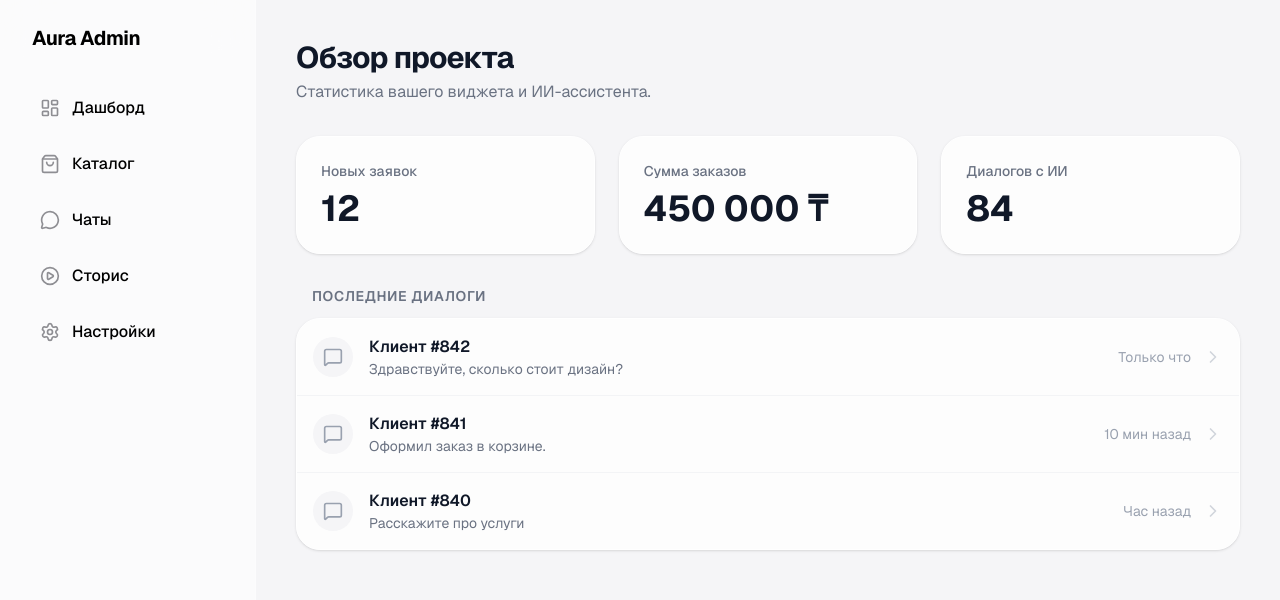
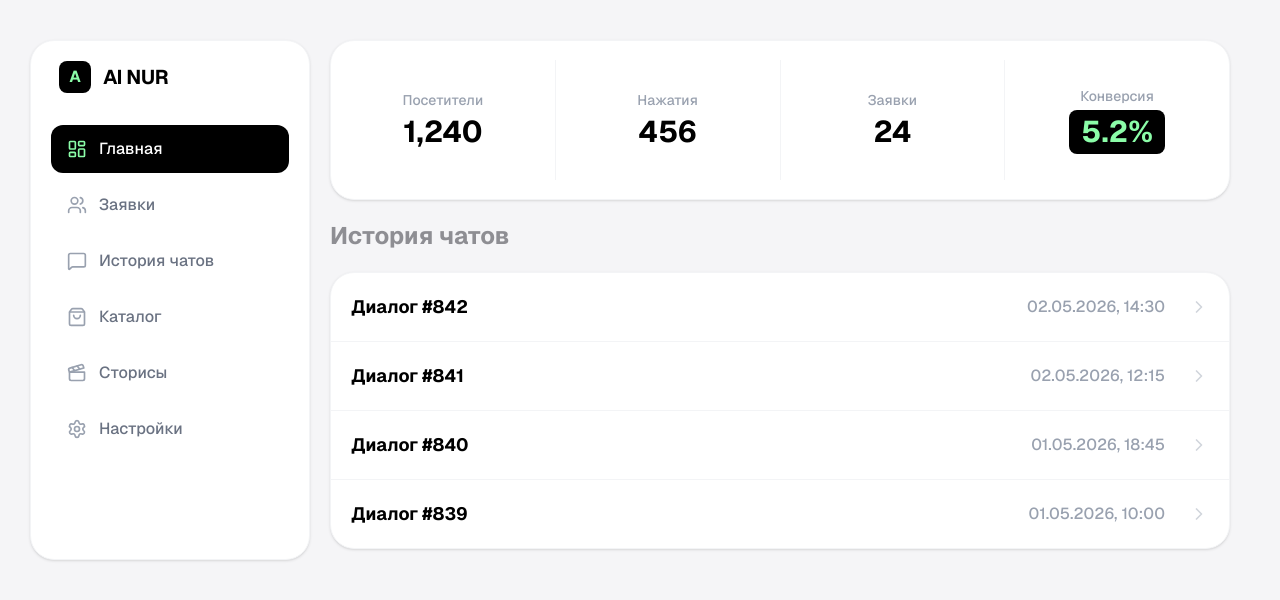
Before and after one commit to nurbolabu/ainur-backend, a Next.js app: page /admin in a window 1280 px wide. Shown: the top 600 px of the page. Built offline with nearby package versions, Linux system fonts and the light colour scheme.

Commit message:
ноавый

```diff
--- a/app/admin/chats/page.tsx
+++ b/app/admin/chats/page.tsx
@@ -1,60 +1,54 @@
 'use client';
 import { useState } from 'react';
-import { ChevronLeft, MessageSquare } from 'lucide-react';
+import { ChevronLeft } from 'lucide-react';
 
 export default function ChatsPage() {
-  const [activeChatId, setActiveChatId] = useState<string | null>(null);
+  const [activeChatId, setActiveChatId] = useState<string | null>('842');
 
   const dialogs = [
-    { id: '842', date: '02.05.2026, 14:30', messages: [{role: 'client', text: 'Привет!'}, {role: 'ai', text: 'Здравствуйте! Чем могу помочь?'}] },
-    { id: '841', date: '01.05.2026, 09:15', messages: [{role: 'client', text: 'Где вы находитесь?'}] }
+    { id: '842', date: '02.05.2026', time: '14:30', messages: [{role: 'client', text: 'Привет!'}, {role: 'ai', text: 'Здравствуйте! Чем могу помочь?'}] },
+    { id: '841', date: '01.05.2026', time: '09:15', messages: [{role: 'client', text: 'Сколько стоит дизайн?'}] }
   ];
 
   const activeChat = dialogs.find(d => d.id === activeChatId);
 
   return (
-    <div className="animate-in fade-in duration-500 h-full flex flex-col md:flex-row gap-6 max-w-5xl mx-auto pb-20 md:pb-0">
+    <div className="animate-in fade-in duration-500">
+      <h1 className="text-[#8E8E93] text-2xl font-bold mb-5">История чатов</h1>
 
-      {/* Список диалогов */}
-      <div className={`w-full md:w-1/3 flex flex-col ${activeChatId ? 'hidden md:flex' : 'flex'}`}>
-        <h1 className="text-3xl font-bold text-gray-900 tracking-tight mb-6">Диалоги</h1>
-        <div className="bg-white/80 border border-white rounded-[24px] overflow-hidden divide-y divide-gray-100 flex-grow shadow-sm">
-          {dialogs.map((dialog, idx) => (
-            <button key={dialog.id} onClick={() => setActiveChatId(dialog.id)} className={`w-full flex items-center gap-4 p-4 text-left hover:bg-white transition-colors ${activeChatId === dialog.id ? 'bg-white' : ''}`}>
-               <div className="w-10 h-10 rounded-full bg-[#f5f5f7] flex items-center justify-center text-gray-400 flex-shrink-0"><MessageSquare size={20} /></div>
-               <div className="overflow-hidden">
-                 <div className="font-semibold text-gray-900">Диалог #{dialog.id}</div>
-                 <div className="text-gray-500 text-sm truncate">{dialog.date}</div>
-               </div>
+      {/* КОНТЕЙНЕР 900px С ДВУМЯ КОЛОНКАМИ */}
+      <div className="w-[900px] h-[600px] bg-white rounded-[24px] shadow-sm border border-gray-100 flex overflow-hidden">
+
+        {/* ЛЕВАЯ КОЛОНКА (300px) */}
+        <div className="w-[300px] border-r border-gray-100 flex flex-col overflow-y-auto divide-y divide-gray-100">
+          {dialogs.map((dialog) => (
+            <button key={dialog.id} onClick={() => setActiveChatId(dialog.id)}
+              className={`p-5 text-left transition-colors ${activeChatId === dialog.id ? 'bg-[#f5f5f7]' : 'hover:bg-gray-50'}`}>
+              <div className="font-bold text-lg">Диалог #{dialog.id}</div>
+              <div className="text-gray-400 text-sm font-medium mt-1">{dialog.date}</div>
             </button>
           ))}
         </div>
-      </div>
 
-      {/* Окно самого чата */}
-      <div className={`w-full md:w-2/3 bg-white/80 border border-white rounded-[30px] shadow-sm flex flex-col overflow-hidden h-[70vh] md:h-[calc(100vh-120px)] ${!activeChatId ? 'hidden md:flex items-center justify-center text-gray-400' : 'flex'}`}>
-        {!activeChatId ? (
-          <div>Выберите диалог слева</div>
-        ) : (
-          <>
-            <div className="p-4 border-b border-white flex items-center gap-3 bg-white/50 backdrop-blur-md z-10 sticky top-0">
-              <button onClick={() => setActiveChatId(null)} className="md:hidden p-2 -ml-2 text-gray-500"><ChevronLeft size={24} /></button>
-              <div className="font-bold text-lg">Диалог #{activeChatId}</div>
-            </div>
-
-            <div className="flex-1 p-5 overflow-y-auto flex flex-col gap-4">
-              {activeChat?.messages.map((msg, i) => (
-                <div key={i} className={`flex flex-col w-full ${msg.role === 'ai' ? 'items-start' : 'items-end'}`}>
-                  <div className={`max-w-[80%] p-3 px-4 text-[15px] leading-snug shadow-sm ${
-                    msg.role === 'ai' ? 'bg-[#ffffff] text-black rounded-[20px] rounded-bl-sm border border-gray-100' : 'bg-[#8BFDA8] text-black rounded-[20px] rounded-br-sm'
+        {/* ПРАВАЯ КОЛОНКА (600px) */}
+        <div className="w-[600px] flex flex-col">
+          {!activeChat ? (
+             <div className="flex-1 flex items-center justify-center text-gray-300">Выберите чат</div>
+          ) : (
+            <div className="flex-1 p-6 overflow-y-auto flex flex-col gap-4 bg-white">
+              {activeChat.messages.map((msg, i) => (
+                <div key={i} className={`flex w-full ${msg.role === 'ai' ? 'justify-start' : 'justify-end'}`}>
+                  <div className={`max-w-[80%] px-5 py-3 text-[16px] leading-relaxed rounded-[20px] ${
+                    msg.role === 'ai' ? 'bg-[#f5f5f7] text-black rounded-bl-sm' : 'bg-[#8BFDA8] text-black rounded-br-sm'
                   }`}>
                     {msg.text}
                   </div>
                 </div>
               ))}
             </div>
-          </>
-        )}
+          )}
+        </div>
+
       </div>
     </div>
   );
--- a/app/admin/layout.tsx
+++ b/app/admin/layout.tsx
@@ -1,45 +1,61 @@
-import React from 'react';
-import { LayoutDashboard, ShoppingBag, MessageCircle, Settings, PlayCircle } from 'lucide-react';
+'use client';
+import Link from 'next/link';
+import { usePathname } from 'next/navigation';
+import { LayoutDashboard, Settings, ShoppingBag, Clapperboard, Users, MessageSquare } from 'lucide-react';
 
 export default function AdminLayout({ children }: { children: React.ReactNode }) {
+  const pathname = usePathname();
+
   const navItems = [
-    { name: 'Дашборд', icon: LayoutDashboard, href: '/admin' },
-    { name: 'Каталог', icon: ShoppingBag, href: '/admin/catalog' },
-    { name: 'Чаты', icon: MessageCircle, href: '/admin/chats' },
-    { name: 'Сторис', icon: PlayCircle, href: '/admin/stories' },
-    { name: 'Настройки', icon: Settings, href: '/admin/settings' },
+    { href: '/admin', icon: <LayoutDashboard size={20} />, text: 'Главная' },
+    { href: '/admin/leads', icon: <Users size={20} />, text: 'Заявки' },
+    { href: '/admin/chats', icon: <MessageSquare size={20} />, text: 'История чатов' },
+    { href: '/admin/catalog', icon: <ShoppingBag size={20} />, text: 'Каталог' },
+    { href: '/admin/stories', icon: <Clapperboard size={20} />, text: 'Сторисы' },
+    { href: '/admin/settings', icon: <Settings size={20} />, text: 'Настройки' }
   ];
 
   return (
-    <div className="min-h-screen bg-[#f5f5f7] text-black font-sans antialiased">
-      {/* Desktop Sidebar */}
-      <aside className="fixed left-0 top-0 hidden h-full w-64 border-r border-white/20 bg-white/60 backdrop-blur-xl md:flex flex-col p-6 z-50">
-        <div className="mb-8 px-2 font-bold text-xl tracking-tight">Aura Admin</div>
-        <nav className="space-y-2">
-          {navItems.map((item) => (
-            <a key={item.name} href={item.href} className="flex items-center gap-3 px-4 py-3 rounded-2xl transition-all hover:bg-black/5 active:scale-95 group">
-              <item.icon className="w-5 h-5 text-[#8E8E93] group-hover:text-black" />
-              <span className="font-medium">{item.name}</span>
-            </a>
-          ))}
-        </nav>
-      </aside>
+    <div className="min-h-screen bg-[#f5f5f7] flex justify-center font-sans text-black">
+      <div className="flex w-full max-w-[1220px] gap-5 pt-10">
 
-      {/* Main Content */}
-      <main className="md:pl-64 pb-24 md:pb-0">
-        <div className="p-6 md:p-10 max-w-5xl mx-auto">
-          {children}
-        </div>
-      </main>
+        {/* ЛЕВОЕ МЕНЮ (Shape 280x520) */}
+        <aside className="hidden md:block w-[280px] h-[520px] bg-white rounded-[24px] p-5 shrink-0 shadow-sm border border-gray-100">
+          <div className="mb-8 px-2 flex items-center gap-3">
+             <div className="w-8 h-8 rounded-lg bg-black flex items-center justify-center text-[#8BFDA8] font-bold">A</div>
+             <span className="font-bold text-xl tracking-tight">AI NUR</span>
+          </div>
 
-      {/* Mobile Bottom Tab Bar */}
-      <nav className="fixed bottom-0 left-0 right-0 h-20 bg-white/80 backdrop-blur-2xl border-t border-black/5 flex items-center justify-around px-4 md:hidden z-50 pb-safe">
-        {navItems.map((item) => (
-          <a key={item.name} href={item.href} className="flex flex-col items-center gap-1">
-            <item.icon className="w-6 h-6 text-[#8E8E93]" />
-            <span className="text-[10px] font-medium text-[#8E8E93]">{item.name}</span>
-          </a>
-        ))}
+          <nav className="flex flex-col gap-2">
+            {navItems.map(item => {
+              const isActive = pathname === item.href;
+              return (
+                <Link key={item.href} href={item.href}
+                  className={`flex items-center gap-3 px-4 py-3 rounded-[12px] transition-all duration-200 font-medium ${isActive ? 'bg-black text-white' : 'text-gray-500 hover:bg-gray-50'}`}>
+                  <div className={isActive ? 'text-[#8BFDA8]' : 'text-gray-400'}>{item.icon}</div>
+                  <span>{item.text}</span>
+                </Link>
+              )
+            })}
+          </nav>
+        </aside>
+
+        {/* ГЛАВНЫЙ КОНТЕНТ */}
+        <main className="flex-1 pb-20">
+           {children}
+        </main>
+      </div>
+
+      {/* Мобильное меню (оставляем старую логику, но в новых цветах) */}
+      <nav className="md:hidden fixed bottom-0 left-0 w-full bg-white/80 backdrop-blur-2xl border-t border-gray-200 z-50 px-2 pb-6 pt-2 flex justify-around">
+        {navItems.map(item => {
+          const isActive = pathname === item.href;
+          return (
+            <Link key={item.href} href={item.href} className="flex flex-col items-center">
+              <div className={`w-10 h-10 rounded-xl flex items-center justify-center ${isActive ? 'bg-black text-[#8BFDA8]' : 'text-gray-400'}`}>{item.icon}</div>
+            </Link>
+          )
+        })}
       </nav>
     </div>
   );
--- a/app/admin/page.tsx
+++ b/app/admin/page.tsx
@@ -1,58 +1,57 @@
 'use client';
 import Link from 'next/link';
-import { MessageSquare, ChevronRight } from 'lucide-react';
+import { ChevronRight } from 'lucide-react';
 
 export default function AdminDashboard() {
   const recentChats = [
-    { id: '842', name: 'Клиент #842', date: 'Только что', message: 'Здравствуйте, сколько стоит дизайн?' },
-    { id: '841', name: 'Клиент #841', date: '10 мин назад', message: 'Оформил заказ в корзине.' },
-    { id: '840', name: 'Клиент #840', date: 'Час назад', message: 'Расскажите про услуги' },
+    { id: '842', date: '02.05.2026', time: '14:30' },
+    { id: '841', date: '02.05.2026', time: '12:15' },
+    { id: '840', date: '01.05.2026', time: '18:45' },
+    { id: '839', date: '01.05.2026', time: '10:00' },
   ];
 
   return (
-    <div className="animate-in fade-in duration-500 max-w-5xl mx-auto">
-      <header className="mb-8">
-        <h1 className="text-3xl font-bold text-gray-900 tracking-tight">Обзор проекта</h1>
-        <p className="text-gray-500 mt-1">Статистика вашего виджета и ИИ-ассистента.</p>
-      </header>
+    <div className="animate-in fade-in duration-500">
 
-      <div className="grid grid-cols-1 md:grid-cols-3 gap-6 mb-8">
-        <div className="bg-white/80 border border-white p-6 rounded-[24px] shadow-sm flex flex-col justify-between">
-          <span className="text-gray-500 font-medium text-sm">Новых заявок</span>
-          <span className="text-4xl font-bold text-gray-900 mt-2">12</span>
+      {/* КОНТЕЙНЕР СТАТИСТИКИ (900x160) */}
+      <div className="w-[900px] h-[160px] bg-white rounded-[24px] flex items-center shadow-sm border border-gray-100">
+        <div className="flex-1 flex flex-col items-center justify-center">
+          <span className="text-gray-400 text-sm font-medium">Посетители</span>
+          <span className="text-3xl font-bold mt-1">1,240</span>
         </div>
-        <div className="bg-white/80 border border-white p-6 rounded-[24px] shadow-sm flex flex-col justify-between">
-          <span className="text-gray-500 font-medium text-sm">Сумма заказов</span>
-          <span className="text-4xl font-bold text-gray-900 mt-2">450 000 ₸</span>
+        <div className="w-[1px] h-[120px] bg-gray-100"></div>
+        <div className="flex-1 flex flex-col items-center justify-center">
+          <span className="text-gray-400 text-sm font-medium">Нажатия</span>
+          <span className="text-3xl font-bold mt-1">456</span>
         </div>
-        <div className="bg-white/80 border border-white p-6 rounded-[24px] shadow-sm flex flex-col justify-between">
-          <span className="text-gray-500 font-medium text-sm">Диалогов с ИИ</span>
-          <span className="text-4xl font-bold text-gray-900 mt-2">84</span>
+        <div className="w-[1px] h-[120px] bg-gray-100"></div>
+        <div className="flex-1 flex flex-col items-center justify-center">
+          <span className="text-gray-400 text-sm font-medium">Заявки</span>
+          <span className="text-3xl font-bold mt-1">24</span>
+        </div>
+        <div className="w-[1px] h-[120px] bg-gray-100"></div>
+        <div className="flex-1 flex flex-col items-center justify-center">
+          <span className="text-gray-400 text-sm font-medium">Конверсия</span>
+          <span className="text-3xl font-bold mt-1 text-[#8BFDA8] bg-black px-3 py-1 rounded-lg">5.2%</span>
         </div>
       </div>
 
-      <div>
-        <h2 className="text-sm font-semibold text-gray-500 uppercase tracking-wider mb-3 ml-4">Последние диалоги</h2>
-        <div className="bg-white/80 border border-white shadow-sm rounded-[24px] overflow-hidden divide-y divide-gray-100">
-          {recentChats.map((chat) => (
-            <Link key={chat.id} href={`/admin/chats?id=${chat.id}`} className="flex items-center justify-between p-4 hover:bg-white active:bg-gray-50 transition-colors">
-              <div className="flex items-center gap-4 overflow-hidden">
-                <div className="w-10 h-10 rounded-full bg-[#f5f5f7] flex items-center justify-center text-gray-400 flex-shrink-0">
-                  <MessageSquare size={20} />
-                </div>
-                <div className="overflow-hidden">
-                  <div className="font-semibold text-gray-900 text-base">{chat.name}</div>
-                  <div className="text-gray-500 text-sm truncate">{chat.message}</div>
-                </div>
-              </div>
-              <div className="flex items-center gap-3 flex-shrink-0 ml-4">
-                <span className="text-sm text-gray-400">{chat.date}</span>
-                <ChevronRight size={20} className="text-gray-300" />
-              </div>
-            </Link>
-          ))}
-        </div>
+      <h2 className="text-[#8E8E93] text-2xl font-bold mt-[20px] mb-[20px]">История чатов</h2>
+
+      {/* КОНТЕЙНЕР ИСТОРИИ (900px) */}
+      <div className="w-[900px] bg-white rounded-[24px] shadow-sm border border-gray-100 overflow-hidden divide-y divide-gray-100">
+        {recentChats.map((chat) => (
+          <Link key={chat.id} href={`/admin/chats?id=${chat.id}`}
+            className="flex items-center justify-between p-5 hover:bg-gray-50 transition-colors group">
+            <div className="font-bold text-lg">Диалог #{chat.id}</div>
+            <div className="flex items-center gap-6">
+              <span className="text-gray-400 font-medium">{chat.date}, {chat.time}</span>
+              <ChevronRight size={20} className="text-gray-300 group-hover:text-black transition-colors" />
+            </div>
+          </Link>
+        ))}
       </div>
+
     </div>
   );
 }
```
